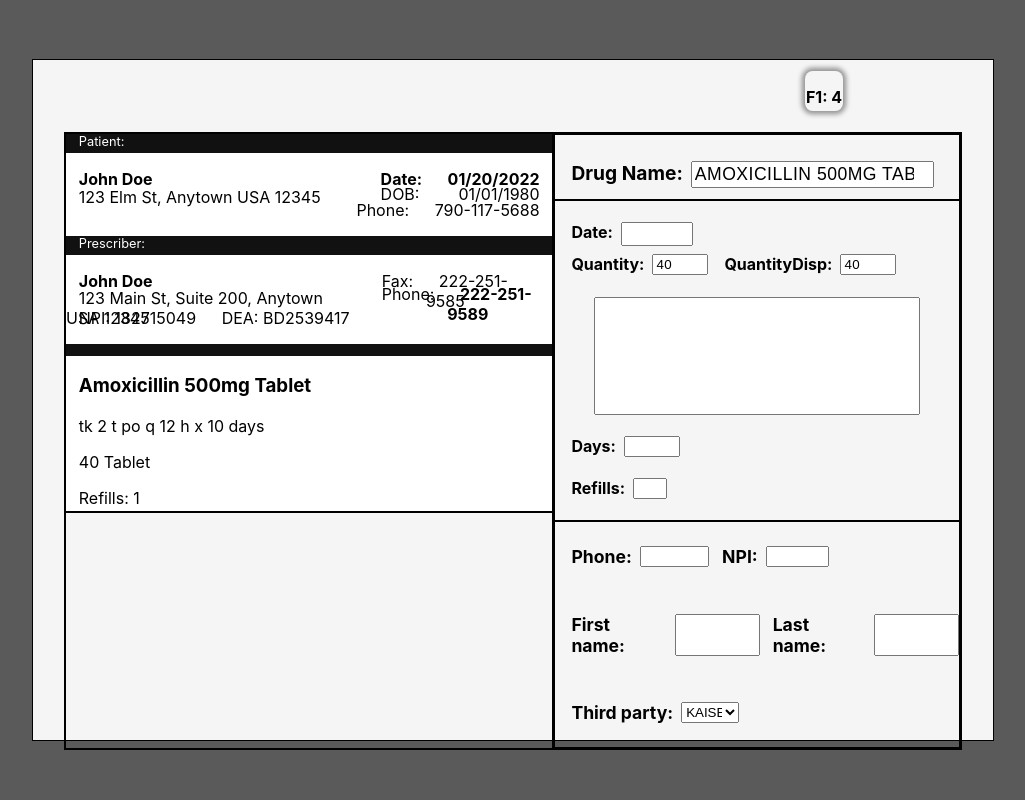
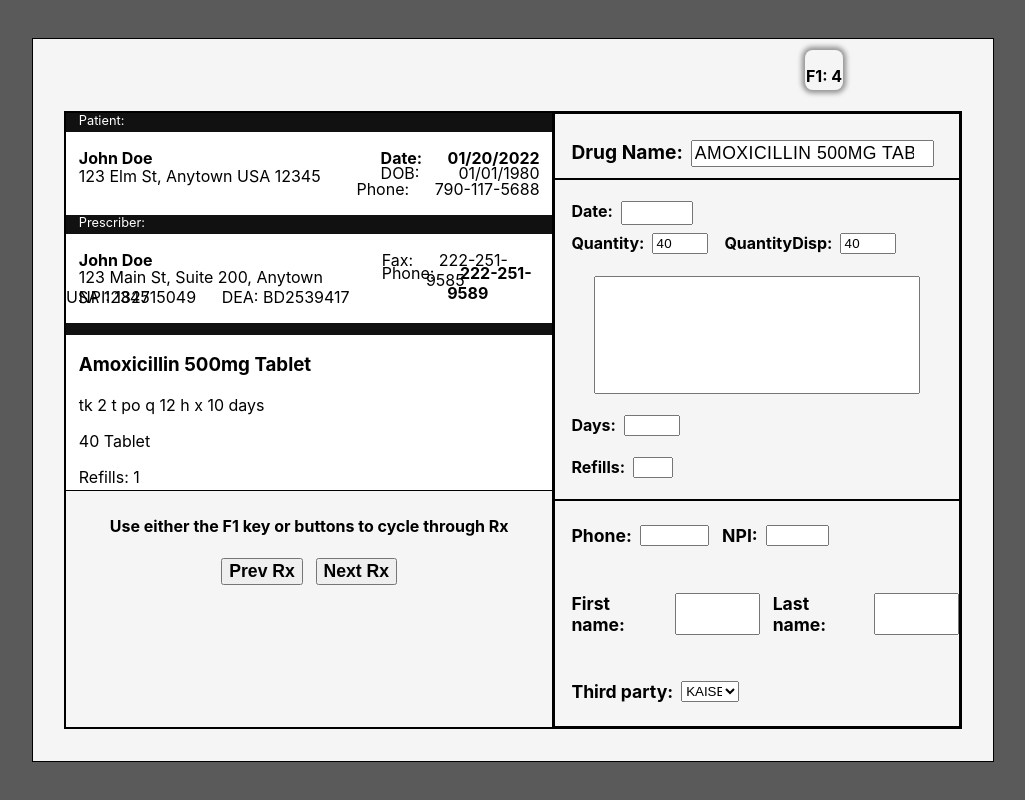
Before and after one commit to Asurakun1/prescription-simulator, a React (Create React App) app: page / in a window 1280 px wide. Shown: the whole page, without its empty margins (127-1152 px from the left). Built offline with nearby package versions, Linux system fonts and the light colour scheme.

Commit message:
button design template

```diff
--- /dev/null
+++ b/src/Components/LeftHandWindow/Cycle/Cycle.css
@@ -0,0 +1,17 @@
+.cycle{
+    min-height: 50%;
+    display: flex;
+    flex-direction: column;
+    justify-content: center;
+    align-items: center;
+}
+
+.cycle .buttons{
+    display: flex;
+    gap: 1vw;
+}
+
+.cycle .buttons button{
+    font-size: 1.1rem;
+    font-weight: bold;
+}
--- /dev/null
+++ b/src/Components/LeftHandWindow/Cycle/Cycle.js
@@ -0,0 +1,15 @@
+import './Cycle.css';
+
+const Cycle = () => {
+    return (
+        <div className='cycle'>
+            <h4>Use either the F1 key or buttons to cycle through Rx</h4>
+            <div className='buttons'>
+                <button>Prev Rx</button>
+                <button>Next Rx</button>
+            </div>
+        </div>
+    );
+}
+
+export default Cycle;
--- a/src/Components/LeftHandWindow/LeftHandWindow.css
+++ b/src/Components/LeftHandWindow/LeftHandWindow.css
@@ -4,5 +4,6 @@
 }
 
 .left .editor{
-    border: 1px solid black;
+    border-top: 1px solid black;
+    min-height: 24.5vh;
 }
--- a/src/Components/LeftHandWindow/LeftHandWindow.js
+++ b/src/Components/LeftHandWindow/LeftHandWindow.js
@@ -1,11 +1,13 @@
+import Cycle from './Cycle/Cycle'
 import './LeftHandWindow.css'
 import Rx from './Rx/Rx'
 
 const LeftHandWindow = (props) => {
     return (
         <div className='split left'>
-            <Rx patient={props.patient}/>
+            <Rx patient={props.patient} />
             <div className='editor'>
+                <Cycle />
             </div>
         </div>
     )
--- a/src/Components/RightHandWindow/InstructionsQuantity/InstructionsQuantity.css
+++ b/src/Components/RightHandWindow/InstructionsQuantity/InstructionsQuantity.css
@@ -35,7 +35,7 @@
 }
 
 .instruct-sigs .days .refills{
-    max-width: 2vw;
+    max-width: 2.5vw;
 }
 
 .instruct-sigs .date{
--- a/src/Components/RightHandWindow/InstructionsQuantity/InstructionsQuantity.js
+++ b/src/Components/RightHandWindow/InstructionsQuantity/InstructionsQuantity.js
@@ -7,13 +7,13 @@ const InstructionsQuantity = (props) => {
     const [preSigs, setPreSigs] = useState("");
     const [quantity, setQuantity] = useState();
     const [quantityDisp, setQuantityDisp] = useState();
-    const [date, setDate] = useState();
+    const [date, setDate] = useState('');
 
     useEffect(() => {
         setQuantity(props.quantity);
         setQuantityDisp(props.quantity);
-        setSigs("");
-        setPreSigs("");
+        setSigs(``);
+        setPreSigs(``);
     }, [props.quantity, props.sig]);
 
     useEffect(() => {
--- a/src/Components/window/Program.js
+++ b/src/Components/window/Program.js
@@ -47,7 +47,7 @@ const Program = (props) => {
 
     return (
         <div className="inner-window">
-            <LeftHandWindow patient={patients[patientId]} setID={setPatientId} />
+            <LeftHandWindow patient={patients[patientId]} setID={setPatientId} currentID={patientId} />
             <RightHandWindow
                 data={patients[patientId].Drug_info}
                 insurance={patients[patientId].Patient_info.insurance}
--- a/src/Components/window/Window.css
+++ b/src/Components/window/Window.css
@@ -1,5 +1,5 @@
 .window{
-    height: 85vh;
+    min-height: 85vh;
     width: 75vw;
     border: 1px solid black;
     background-color: whitesmoke;
```
